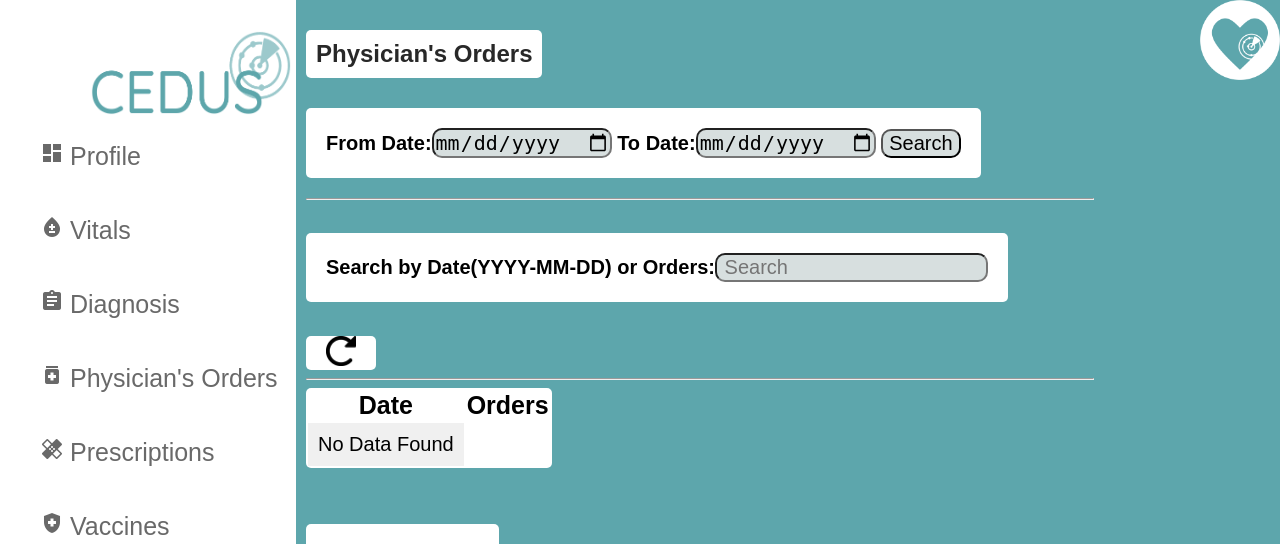
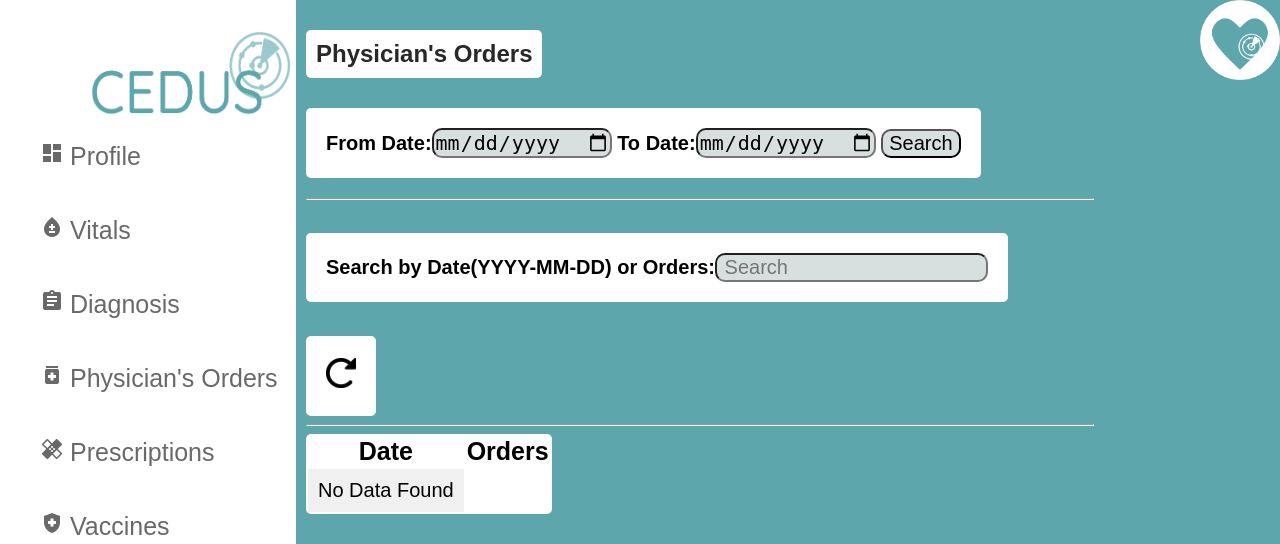
Before and after one commit to LolsMeow/Cedus, a Django app: template main/templates/main/po_test.html in a window 1280 px wide. Shown: the top 544 px of the page. Run offline with Django 3.2, Linux system fonts and the light colour scheme; the template is opened without the code that fills it, so the values that code supplies are empty.

Commit message:
Update test.html

```diff
--- a/main/templates/main/test.html
+++ b/main/templates/main/test.html
@@ -27,8 +27,8 @@
   list-style-type: none;
   display: inline;
   font-size: 30px;
-
-
+  padding: 20px;
+  color: black;
 }
 .list a {
 	float: left;
@@ -37,9 +37,23 @@
   display: inline;
   text-decoration: none;
   color: black;
- }
-ul.list a:visited {
+}
+.list a:visited {
 	color: black;
+}
+.refresh a {
+	display: block;
+	color: #696969;
+	padding: 22px 0px;
+	width: 100%;
+	border: none;
+	outline: none;
+	text-align: left;
+	cursor: pointer;
+	transition: 0.3s;
+	font-size: 25px;
+	border-radius: 50px 0px 0px 50px;
+    text-decoration: none;
 }
 ul.sidebar-nav {
 	list-style-type: none;
```
